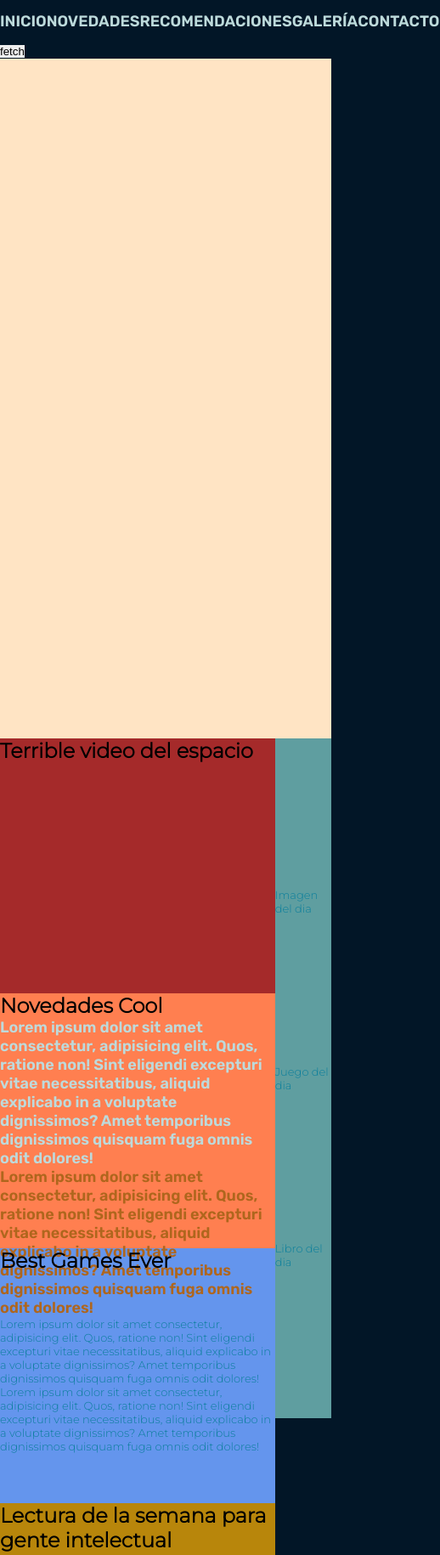
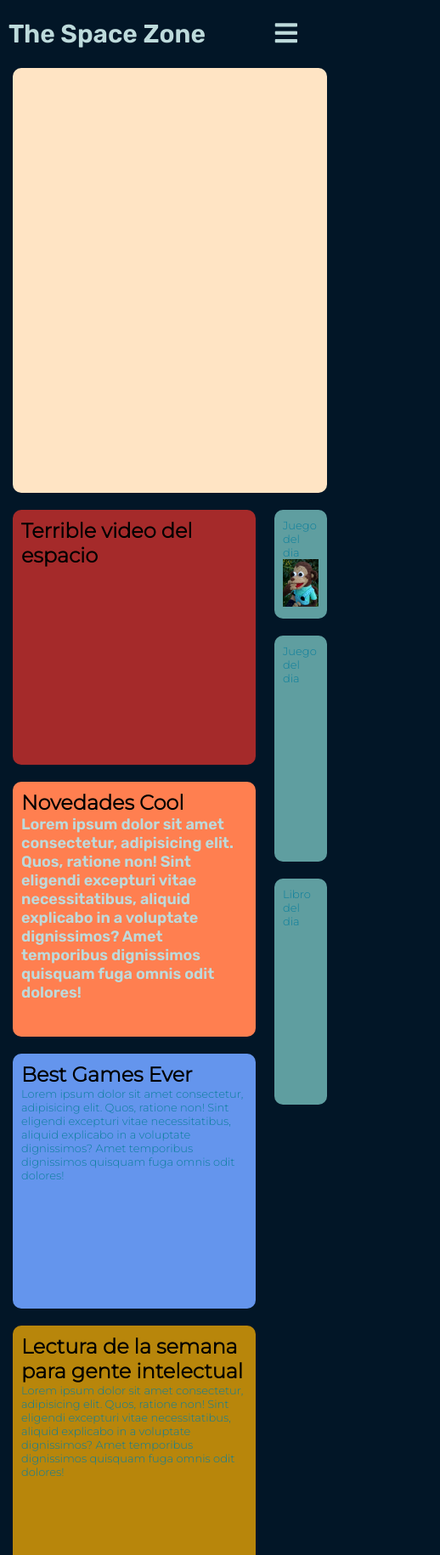
Before and after one commit to rosacabrerac/The-Space-Zone, a plain HTML site: page index.html in a window 390 px wide. Shown: the top 1830 px of the page at 85% size, 518 px wide, since content can reach past the window. Drawn offline with Linux system fonts and the light colour scheme.

Commit message:
Avance 07/10
Va quedando hermosa.

```diff
--- a/index.html
+++ b/index.html
@@ -25,12 +25,12 @@
 
 <body>
     <nav>
-        <!-- <input type="checkbox" id="check">
+        <input type="checkbox" id="check">
         <label for="check" class="checkbtn">
             <i class="fas fa-bars"></i>
-        </label> -->
-        <!-- <label class="logo">The Space Zone</label> -->
-        <ul class="nav">
+        </label>
+        <label class="logo">The Space Zone</label>
+        <ul>
             <li><a href="#">INICIO</a></li>
             <li><a href="#">NOVEDADES</a></li>
             <li><a href="#">RECOMENDACIONES</a></li>
@@ -40,7 +40,7 @@
         </ul>
     </nav>
     <main>
-        <button onclick="apiRequest()" class="btn btn-primary">fetch</button>
+        <!-- <button onclick="apiRequest()" class="btn btn-primary">fetch</button> -->
         <section id="cabecera">
             <div class="text-center">
 
@@ -65,32 +65,41 @@
                         non!
                         Sint eligendi excepturi vitae necessitatibus, aliquid explicabo in a voluptate dignissimos? Amet
                         temporibus dignissimos quisquam fuga omnis odit dolores!</p>
-                    <p class="tituloSecundario">Lorem ipsum dolor sit amet consectetur, adipisicing elit. Quos, ratione
-                        non!
-                        Sint eligendi excepturi vitae necessitatibus, aliquid explicabo in a voluptate dignissimos? Amet
-                        temporibus dignissimos quisquam fuga omnis odit dolores!</p>
-                    <p class="parrafoPrincipal">Lorem ipsum dolor sit amet consectetur, adipisicing elit. Quos, ratione
-                        non!
-                        Sint eligendi excepturi vitae necessitatibus, aliquid explicabo in a voluptate dignissimos? Amet
-                        temporibus dignissimos quisquam fuga omnis odit dolores!</p>
+                </section>
+
+                <section id="juegos">
+                    <h1>Best Games Ever</h1>
                     <p class="parrafoSecundario">Lorem ipsum dolor sit amet consectetur, adipisicing elit. Quos, ratione
                         non! Sint eligendi excepturi vitae necessitatibus, aliquid explicabo in a voluptate dignissimos?
                         Amet temporibus dignissimos quisquam fuga omnis odit dolores!</p>
                 </section>
 
-                <section id="juegos">
-                    <h1>Best Games Ever</h1>
-                </section>
-
                 <section id="libros">
                     <h1>Lectura de la semana para gente intelectual</h1>
+                    <p class="parrafoPrincipal">Lorem ipsum dolor sit amet consectetur, adipisicing elit. Quos, ratione
+                        non!
+                        Sint eligendi excepturi vitae necessitatibus, aliquid explicabo in a voluptate dignissimos? Amet
+                        temporibus dignissimos quisquam fuga omnis odit dolores!</p>
                 </section>
 
             </div>
             <!-- Seccion lateral -->
             <div id="seccionLateral">
                     <section id="fotoDiaSide">
-                    <p class="parrafoPrincipal">Imagen del dia</p>
+                        <p class="parrafoPrincipal">Juego del dia</p>
+                        <!-- Trigger/Open The Modal -->
+                        <a id="abrirModal"><img src="img/PhotoGrid_1563936763840.jpg" style="width:100%"></a>
+
+                        <!-- The Modal -->
+                        <div id="modalAPOD" class="modal">
+
+                            <!-- Modal content -->
+                            <div class="modal-content">
+                                <span id="cerrarModal">&times;</span>
+                                <img src="img/PhotoGrid_1563936763840.jpg" alt="" style="width:100%">
+                            </div>
+
+                        </div>
                     </section>
                     <section id="juegosSide">
                         <p class="parrafoPrincipal">Juego del dia</p>
@@ -108,6 +117,7 @@
         </div>
     </footer>
     <!-- <script src="js/bootstrap.bundle.min.js"></script> -->
+    <script src="js/modal.js"></script>
     <script src="js/foto-del-dia.js"></script>
 </body>
 
--- a/js/foto-del-dia.js
+++ b/js/foto-del-dia.js
@@ -13,10 +13,9 @@ async function apiRequest() {
     fotoDia(data);
   }
 };
-// });
 
 function fotoDia(data) {
   document.getElementById("fotoDia").innerHTML = `
   <p id="APODtituloDeImagen">La imagen del dia de hoy es: </p>
-  <img class="centerImage" id="imagenAPODhd" style="max-width:100%;height:auto;" src="${data.hdurl}">`;
+  <img class="centerImage" id="imagenAPODhd" src="${data.url}">`;
 };
--- /dev/null
+++ b/js/modal.js
@@ -0,0 +1,18 @@
+var modalAPOD = document.getElementById("modalAPOD");
+var abrirModal = document.getElementById("abrirModal");
+var cerrarModal = document.getElementById("cerrarModal");
+
+abrirModal.onclick = function (){
+    modalAPOD.style.display="block";
+
+}
+
+cerrarModal.onclick = function (){
+    modalAPOD.style.display="none";
+}
+
+window.onclick = function(event){
+    if (event.target == modalAPOD){
+        modalAPOD.style.display = "none";
+    }
+}
--- a/styles/styles.css
+++ b/styles/styles.css
@@ -1,11 +1,130 @@
 * {
-  text-indent: 0px;
-  margin: 0px;
-  padding: 0px;
-  border: 0px;
+  /* text-indent: 0; */
+  margin: 0;
+  padding: 0;
+  border: 0;
   list-style: none;
   text-decoration: none;
+  box-sizing: border-box;
 }
+
+body {
+  font-family: "Montserrat", sans-serif;
+  font-weight: 200;
+  background-color:#021627;
+}
+
+/* Comienzo Barra de Navegación*/
+
+nav {
+  font-family: "Rubik", sans-serif;
+  background-color: #021627;
+  height: 80px;
+  width: 100%;
+  /* align-items: center; */
+  /* margin: auto;
+  display: flex;
+  justify-content: space-evenly; */
+}
+
+label.logo {
+  color: #bddadb;
+  font-size: 35px;
+  line-height: 80px;
+  padding: 0 10px 0 10px;
+  font-weight: bold;
+}
+
+nav ul {
+  float: right;
+  margin-right: 20px;
+}
+
+nav ul li {
+  display: inline-block;
+  line-height: 80px;
+  margin: 0 5px;
+
+}
+
+nav ul li a {
+  color: #bddadb;
+  font-size: large;
+  padding: 7px 13px;
+  border-radius: 3px;
+}
+
+nav a:hover {
+  background: #2E294E;
+  transition: .5s;
+}
+
+.checkbtn {
+  font-size: 30px;
+  color: #bddadb;
+  float: right;
+  line-height: 80px;
+  margin-right: 40px;
+  cursor: pointer;
+  display: none;
+}
+
+#check {
+  display: none;
+}
+
+@media (max-width: 900px){
+  label.logo {
+    font-size: 30px;
+    padding-left: 10px;
+  }
+
+  nav ul li a {
+    font-size: 16px;
+  }
+}
+
+@media (max-width: 858px){
+  .checkbtn {
+    display: block;
+  }
+
+  ul {
+    position: fixed;
+    width: 80%;
+    /* height: 100vh; */
+    background: #2E294E;
+    top: 80px;
+    left: -100%;
+    margin-left: 10%;
+    text-align: center;
+    transition: all .5s;
+    z-index: 1;
+    border-radius: 10px;
+  }
+
+  nav ul li {
+    display: block;
+    margin: 50px 0;
+    line-height: 30px;
+  }
+
+  nav ul li a{
+      font-size: 20px;
+  }
+
+  a:hover,a.active {
+      background: none;
+      color: #021627;
+  }
+
+  #check:checked ~ ul {
+      left: 0;
+  }
+
+}
+
+/* Fin Barra de Navegación*/
 
 .tituloPrincipal{
   font-family: "Rubik", sans-serif;
@@ -32,6 +151,14 @@
   display: flex;
 }
 
+#cabecera {
+  height: 500px;
+  /* width: 100%; */
+  background-color: #ffe4c4;
+  border-radius: 10px;
+  margin: 0 5px 0 15px;
+}
+
 #seccionPrincipal{
   width: 83%;
 }
@@ -39,113 +166,83 @@
 #seccionLateral{
   display: flex;
   flex-direction: column;
-  justify-content: space-evenly;
-  background-color: cadetblue;
+  justify-content: flex-start;
+  /* background-color: cadetblue; */
   width: 17%;
   height: 800px;
+  position: sticky;
+  top: 20px;
+  margin: 20px 5px 20px 20px;
+  /* padding: 10px; */
+  border-radius: 10px;
 }
 
-#cabecera {
-  height: 800px;
-  width: 100%;
-  background-color: bisque;
+#fotoDiaSide {
+  background-color: cadetblue;
+  padding: 10px;
+  border-radius: 10px;
+  margin-bottom: 20px;
+  /* height: 266px; */
 }
 
-/* Comienzo Barra de Navegación*/
-
-.nav {
-  font-family: "Rubik", sans-serif;
-  font-size: large;
-  background-color: #021627;
-  height: 50px;
-  /* align-items: center; */
-  margin: auto;
-  display: flex;
-  justify-content: space-evenly;
+#juegosSide {
+  background-color: cadetblue;
+  padding: 10px;
+  border-radius: 10px;
+  margin-bottom: 20px;
+  height: 266px;
 }
 
-nav ul li {
-  display: inline-block;
-  line-height: 50px;
-
+#librosSide {
+  background-color: cadetblue;
+  padding: 10px;
+  border-radius: 10px;
+  height: 266px;
 }
 
-nav a {
-  color: #bddadb;
-  display: block;
-}
-
-#searchBar {
-  border-radius: 3px;
-  height: 25px;
-  border: #bddadb;
-  font-size: 14px;
-  font-family: "Montserrat", sans-serif;
-}
-
-/* .checkbtn {
-  font-size: 30px;
-  color: #bddadb;
-  float: right;
-  line-height: 50px;
-  margin-right: 40px;
-  cursor: pointer;
-  display: none;
-}
-
-#check {
-  display: none;
-}
-
-@media (max-width: 925px) {
-  nav ul li a {
-    font-size: 16px;
-  }
-};
-
-@media (max-width: 858px) {
-  .checkbtn {
-    display: block;
-  }
-
-  ul {
-    position: fixed;
-    width: 100%;
-    height: 100vh;
-    background: #2E294E;
-    top: 80px;
-    left: 0;
-    text-align: center;
-  }
-}; */
-/* Fin Barra de Navegación*/
-
-body {
-  font-family: "Montserrat", sans-serif;
-  font-weight: 200;
-  /* background-color: #cc8b86; */
-  background-color:#021627;
-}
+/* Comienzo Sección Principal */
 
 #videoEspacio {
   height: 300px;
   background-color: brown;
+  margin: 20px;
+  margin-left: 15px;
+  padding: 10px;
+  border-radius: 10px;
+  margin-right: 2px;
 }
 
 #novedades {
   height: 300px;
   background-color: coral;
+  margin: 20px;
+  margin-left: 15px;
+  padding: 10px;
+  border-radius: 10px;
+  margin-right: 2px;
 }
 
 #juegos {
   height: 300px;
   background-color: cornflowerblue;
+  margin: 20px;
+  margin-left: 15px;
+  padding: 10px;
+  border-radius: 10px;
+  margin-right: 2px;
 }
 
 #libros {
   height: 300px;
   background-color: darkgoldenrod;
+  margin: 20px;
+  margin-left: 15px;
+  padding: 10px;
+  border-radius: 10px;
+  margin-right: 2px;
 }
+
+/* Fin Sección Principal */
 
 footer {
   width: 100%;
@@ -174,23 +271,60 @@ footer {
   object-fit: cover;
 }
 
-/* button {
+.imagenAPODhd {
+  text-align: center;
+  width: 100%;
+  border: black 4px solid;
+}
+
+#modalAPOD {
+  display: none; /* Hidden by default */
+  position: fixed; /* Stay in place */
+  z-index: 1; /* Sit on top */
+  left: 0;
+  top: 0;
+  width: 100%; /* Full width */
+  height: 100%; /* Full height */
+  overflow: auto; /* Enable scroll if needed */
+  background-color: rgb(0,0,0); /* Fallback color */
+  background-color: rgba(0,0,0,0.4); /* Black w/ opacity */
+}
+
+/* Modal Content/Box */
+.modal-content {
+  background-color: #fefefe;
+  margin: 5% auto; /* 15% from the top and centered */
+  padding: 20px;
+  border: 1px solid #888;
+  width: 80%; /* Could be more or less, depending on screen size */
+  border-radius: 10px;
+}
+
+/* The Close Button */
+#cerrarModal {
+  color: #aaa;
+  float: right;
+  font-size: 28px;
+  font-weight: bold;
+}
+
+#cerrarModal:hover,
+#cerrarModal:focus {
+  color: black;
+  text-decoration: none;
   cursor: pointer;
 }
 
-.centerImage {
-  text-align: center;
-  border: black 4px solid;
-} */
-
-/* #APODimagen {
-  display: block;
-  text-align: center;
-  margin-left: auto;
-  margin-right: auto;
+#abrirModal {
+  cursor: pointer;
 }
 
-#APODtituloDeImagen {
-  text-align: center;
-  color: #bddadb;
-} */
+/* sidebar */
+::-webkit-scrollbar {
+  width: 15px;
+}
+
+::-webkit-scrollbar-thumb {
+  background: linear-gradient( rgba(131,58,180,1) 0%, rgba(253,29,29,1) 50%, rgba(252,176,69,1) 100%);;
+  border-radius: 7px;
+}
```
Also changed, not shown: img/PhotoGrid_1563936763840.jpg (added). Lines whose indentation alone changed are shown as unchanged.
